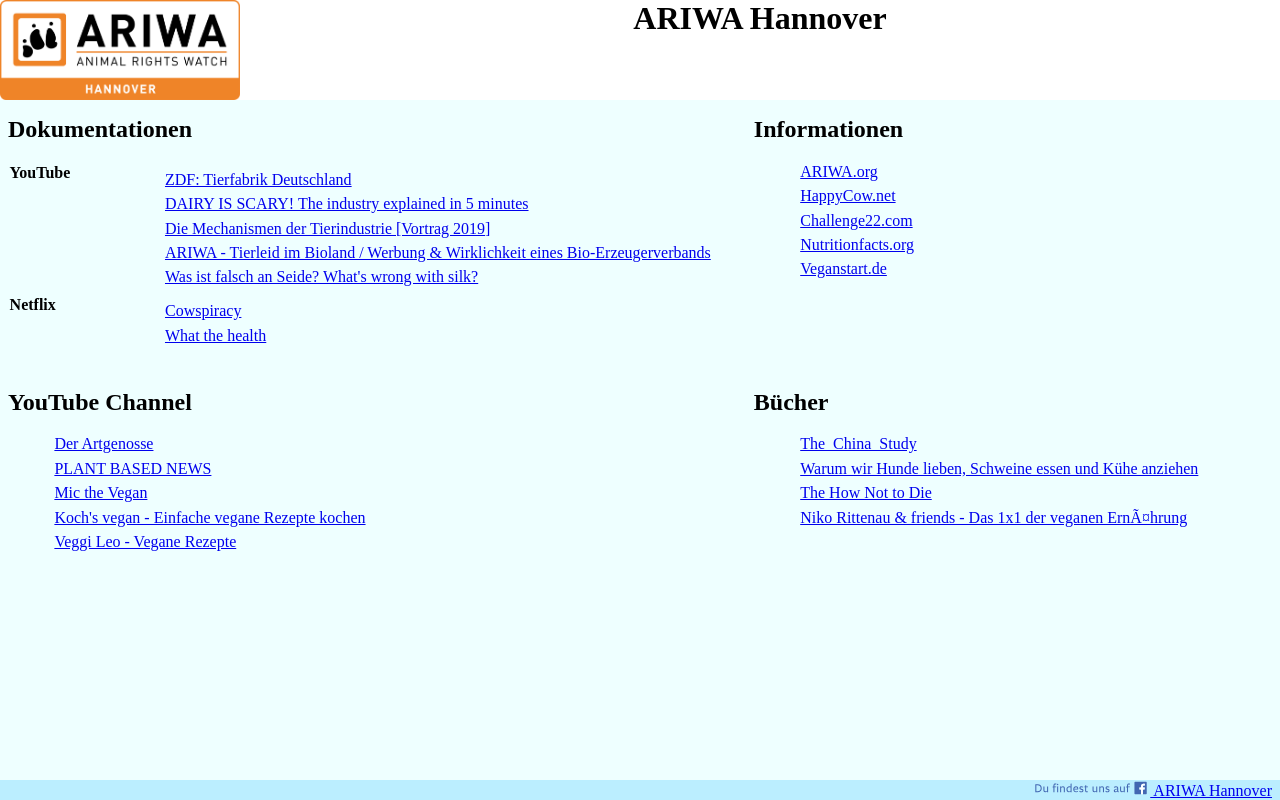
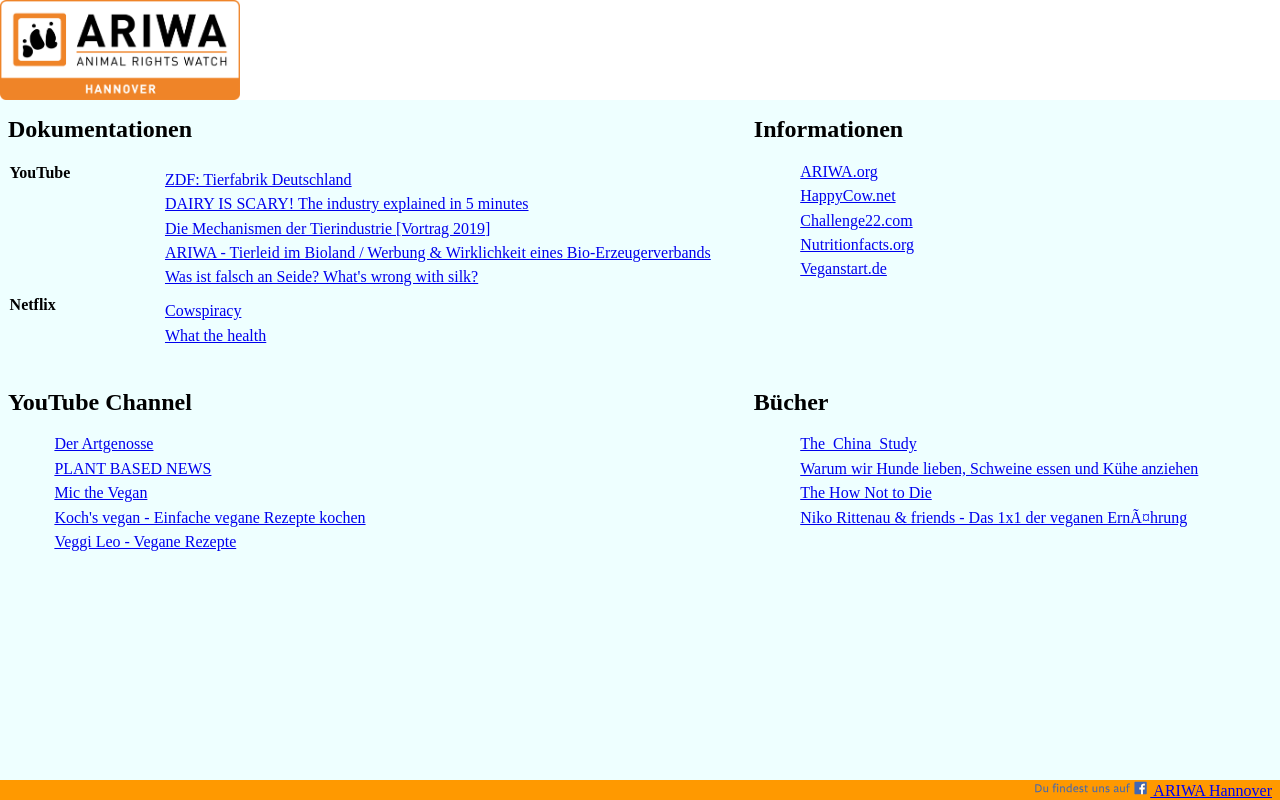
Before and after one commit to easymf74/easymf74.github.io, a plain HTML site: page index.html in a window 1280 px wide. Drawn offline with Linux system fonts and the light colour scheme.

Commit message:
-Ueberschtift; CSS footer orange

```diff
--- a/grid-style.css
+++ b/grid-style.css
@@ -33,6 +33,7 @@ header h1{
 	text-align: center;
 	font-family:serif;
 }
+
 #ariwa-logo{
 width:240px;
 height:100px;
@@ -112,7 +113,7 @@ section{
 footer{
 
 	grid-area: foot;
-	background-color: #BEF;
+	background-color: #ff9900;
 	padding-right:1.5em;
 
 	display: flex;
--- a/index.html
+++ b/index.html
@@ -12,7 +12,7 @@
   <body>
     <header>
       <img id="ariwa-logo" src="images/ariwa_ortsgruppenlogo_hannover_2016_quer.png" alt="ariwa-logo">
-      <h1>ARIWA Hannover</h1>
+      <!-- h1>ARIWA Hannover</h1 -->
     </header>
 
     <main>
```
